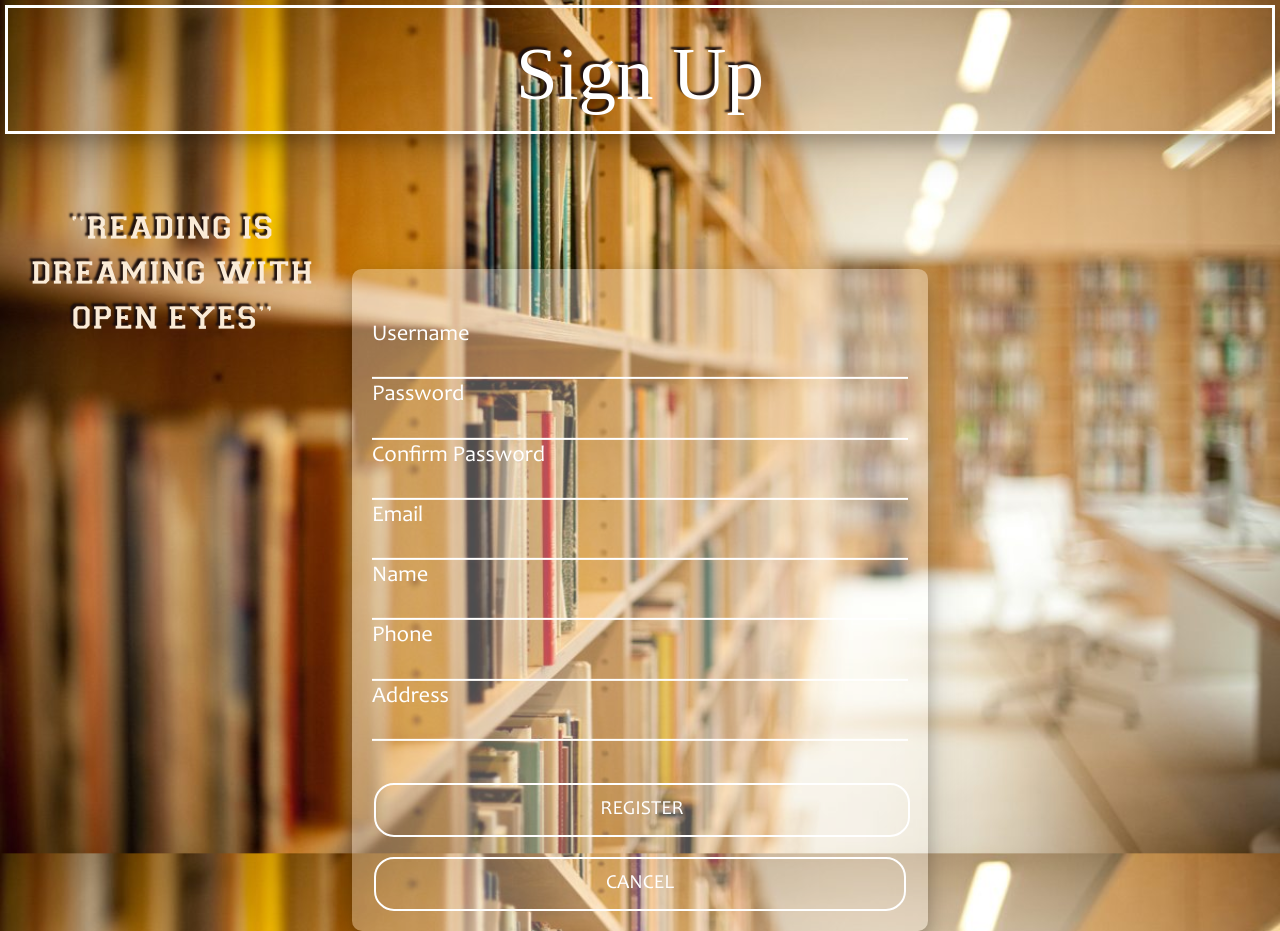
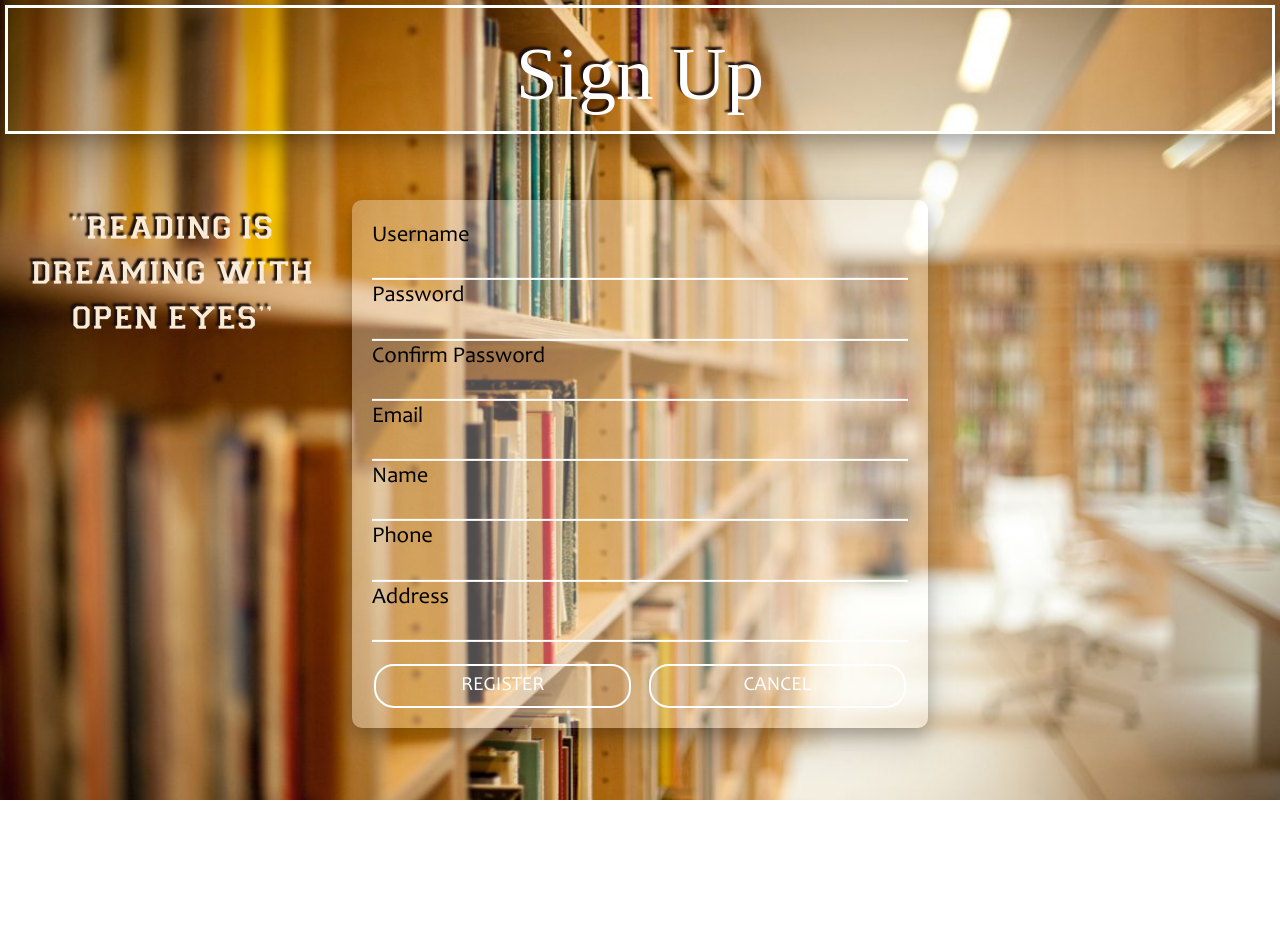
Before and after one commit to muhammaddipo/Program-Skripsi, a PHP site: page /pages/general/signup.php in a window 1280 px wide. After the commit the page ends 800 px from the top, so only its background shows below. Run offline with PHP 8.4, Linux system fonts and the light colour scheme; some web fonts are replaced.

Commit message:
updated style

```diff
--- a/pages/admin/adm.php
+++ b/pages/admin/adm.php
@@ -12,7 +12,7 @@
 		<link rel="stylesheet" href="../../lib/w3-theme-riverside.css">
 		<link rel="stylesheet" href="../../lib/font-awesome.min.css">
 		<link rel="stylesheet" href="../../lib/font-awesome.css">
-		<link rel="stylesheet" href="../../style/usrStyle.css">
+		<link rel="stylesheet" href="../../style/usrStyle1.css">
 	</head>
 	<body>
 		<div class="judul">
@@ -52,7 +52,7 @@
 				</li>
 				<li>
 				<a href="../../?statusLogin=1">
-						<i class="fa fa-car">
+						<i class="fa fa-close">
 
 						</i>
 					</a>
--- a/pages/admin/admList.php
+++ b/pages/admin/admList.php
@@ -23,7 +23,7 @@
 		<link rel="stylesheet" href="../../lib/w3-theme-riverside.css">
 		<link rel="stylesheet" href="../../lib/font-awesome.min.css">
 		<link rel="stylesheet" href="../../lib/font-awesome.css">
-		<link rel="stylesheet" href="../../style/usrStyle.css">
+		<link rel="stylesheet" href="../../style/usrStyle1.css">
 		<script type=text/javascript src="../../js/booksScript.js"></script>
 	</head>
 	<body>
@@ -63,7 +63,7 @@
 				</li>
 				<li>
 				<a href="../../?statusLogin=1">
-						<i class="fa fa-car">
+						<i class="fa fa-close">
 
 						</i>
 					</a>
--- a/pages/admin/books.php
+++ b/pages/admin/books.php
@@ -23,7 +23,7 @@
 		<link rel="stylesheet" href="../../lib/w3-theme-riverside.css">
 		<link rel="stylesheet" href="../../lib/font-awesome.min.css">
 		<link rel="stylesheet" href="../../lib/font-awesome.css">
-		<link rel="stylesheet" href="../../style/usrStyle.css">
+		<link rel="stylesheet" href="../../style/usrStyle1.css">
 		<script type=text/javascript src="../../js/booksScript.js"></script>
 	</head>
 	<body>
@@ -63,7 +63,7 @@
 				</li>
 				<li>
 				<a href="../../?statusLogin=1">
-						<i class="fa fa-car">
+						<i class="fa fa-close">
 
 						</i>
 					</a>
--- a/pages/admin/member.php
+++ b/pages/admin/member.php
@@ -23,7 +23,7 @@
 		<link rel="stylesheet" href="../../lib/w3-theme-riverside.css">
 		<link rel="stylesheet" href="../../lib/font-awesome.min.css">
 		<link rel="stylesheet" href="../../lib/font-awesome.css">
-		<link rel="stylesheet" href="../../style/usrStyle.css">
+		<link rel="stylesheet" href="../../style/usrStyle1.css">
 		<script type=text/javascript src="../../js/booksScript.js"></script>
 	</head>
 	<body>
@@ -63,7 +63,7 @@
 				</li>
 				<li>
 				<a href="../../?statusLogin=1">
-						<i class="fa fa-car">
+						<i class="fa fa-close">
 
 						</i>
 					</a>
--- a/pages/general/profile.php
+++ b/pages/general/profile.php
@@ -12,7 +12,7 @@
 		<link rel="stylesheet" href="../../lib/w3-theme-riverside.css">
 		<link rel="stylesheet" href="../../lib/font-awesome.min.css">
 		<link rel="stylesheet" href="../../lib/font-awesome.css">
-		<link rel="stylesheet" href="../../style/usrStyle.css">
+		<link rel="stylesheet" href="../../style/usrStyle1.css">
 		<script type=text/javascript src="../../js/profile.js"></script>
 	</head>
 	<body>
@@ -71,7 +71,7 @@
 				</li>
 				<li>
 				<a href="../../?statusLogin=1">
-						<i class="fa fa-car">
+						<i class="fa fa-close">
 
 						</i>
 					</a>
--- a/pages/general/signup.php
+++ b/pages/general/signup.php
@@ -11,8 +11,14 @@ session_start();
 		<!-- OPTIONAL -->
 		<link rel="stylesheet" href="../../lib/w3.css">
 		<link rel="stylesheet" href="../../lib/w3-theme-riverside.css">
-		<link rel="stylesheet" href="../../style/signUpStyle.css">
+		<link rel="stylesheet" href="../../style/signUpStyle1.css">
 		<script type="text/javascript" src="../../js/signUpScript.js"></script>
+		<style>
+			@font-face {
+    		font-family: fonts;
+    		src: url(../fonts/CollegiateInsideFLF.ttf);
+		}
+		</style>
 	</head>
 	<body>
 		<!-- CONTENT -->
@@ -47,9 +53,15 @@ session_start();
 		  */
 			if(isset($_GET['status_SignUp'])){
 				if($_GET['status_SignUp'] == 1){
-					echo " <br><br><h1 style='color : red;'> password not same!</h1>";
+					echo " <br><br><h1 style='color : white; font-family: fonts;
+					text-shadow:-3px -3px 2px rgb(27, 15, 15);background:rgba(255, 0, 0, 0.5);
+					padding: 1px; border:1px solid transparent; box-shadow: 0 8px 16px 0 rgba(0, 0, 0, 0.2), 0 12px 40px 0 rgba(0, 0, 0, 0.19);
+					border-radius: 10px;'> password not match !</h1>";
 				}else if($_GET['status_SignUp'] == 2){
-					echo " <br><br><h1 style='color : red;'> username already used!</h1>";
+					echo " <br><br><h1 style='color : white; font-family: fonts;
+					text-shadow:-3px -3px 2px rgb(27, 15, 15);background:rgba(255, 0, 0, 0.5);
+					padding: 1px; border:1px solid transparent; box-shadow: 0 8px 16px 0 rgba(0, 0, 0, 0.2), 0 12px 40px 0 rgba(0, 0, 0, 0.19);
+					border-radius: 10px;'> username already used !</h1>";
 				}
 			}
 
--- a/pages/user/book.php
+++ b/pages/user/book.php
@@ -23,7 +23,7 @@
 		<link rel="stylesheet" href="../../lib/w3-theme-riverside.css">
 		<link rel="stylesheet" href="../../lib/font-awesome.min.css">
 		<link rel="stylesheet" href="../../lib/font-awesome.css">
-		<link rel="stylesheet" href="../../style/usrStyle.css">
+		<link rel="stylesheet" href="../../style/usrStyle1.css">
 	</head>
 	<body>
 		<div class="judul">
@@ -62,7 +62,7 @@
 				</li>
 				<li>
 				<a href="../../?statusLogin=1">
-						<i class="fa fa-car">
+						<i class="fa fa-close">
 
 						</i>
 					</a>
--- a/pages/user/borrow.php
+++ b/pages/user/borrow.php
@@ -12,7 +12,7 @@
 		<link rel="stylesheet" href="../../lib/w3-theme-riverside.css">
 		<link rel="stylesheet" href="../../lib/font-awesome.min.css">
 		<link rel="stylesheet" href="../../lib/font-awesome.css">
-		<link rel="stylesheet" href="../../style/usrStyle.css">
+		<link rel="stylesheet" href="../../style/usrStyle1.css">
 	</head>
 	<body>
 		<div class="judul">
@@ -52,7 +52,7 @@
 				</li>
 				<li>
 				<a href="../../?statusLogin=1">
-						<i class="fa fa-car">
+						<i class="fa fa-close">
 
 						</i>
 					</a>
--- a/pages/user/usr.php
+++ b/pages/user/usr.php
@@ -12,7 +12,7 @@
 		<link rel="stylesheet" href="../../lib/w3-theme-riverside.css">
 		<link rel="stylesheet" href="../../lib/font-awesome.min.css">
 		<link rel="stylesheet" href="../../lib/font-awesome.css">
-		<link rel="stylesheet" href="../../style/usrStyle.css">
+		<link rel="stylesheet" href="../../style/usrStyle1.css">
 	</head>
 	<body>
 		<div class="judul">
@@ -52,7 +52,7 @@
 				</li>
 				<li>
 				<a href="../../?statusLogin=1">
-						<i class="fa fa-car">
+						<i class="fa fa-close">
 
 						</i>
 					</a>
--- a/style/LoginStyle.css
+++ b/style/LoginStyle1.css
@@ -34,7 +34,7 @@ body {
 
 .LoginBox
 {
-    width: 50vw;
+    width: 45vw;
     background:rgba(255, 255, 255, 0.301);
     top: 60vh;
     left: 50%;
--- a/style/signUpStyle.css
+++ b/style/signUpStyle1.css
@@ -87,11 +87,11 @@ body {
 .form{
     width: 45vw;
     background:rgba(255, 255, 255, 0.301);
-    top: 75vh;
+    top: 58vh;
     left: 50%;
     position: absolute;
     transform: translate(-50%,-50%);
-    padding: 50px 20px 10px 20px;
+    padding: 20px 20px 10px 20px;
     box-shadow: 0 8px 16px 0 rgba(0, 0, 0, 0.2), 0 12px 40px 0 rgba(0, 0, 0, 0.19);
     margin-bottom: 1%;
     font-family: Input;
@@ -105,19 +105,18 @@ body {
     background: transparent;
     color: white;
     font-size: 20px;
-    padding: 10px 20px 10px 20px;
+    padding: 5px 20px 5px 20px;
     border-radius: 20px;
     border: 2px solid white;
-    margin: 20px 2px 20px 2px;
-    width: 100%;
-
+    margin: 0px 2px 10px 2px;
+    width: 48%;
+    float: left;
 }
 .form input[type='submit']:hover{
     background: rgba(255, 255, 255, 0.664);
     color: rgb(112, 112, 112);
     border: 2px solid transparent;
     transition : ease 0.5s;
-
 }
 
 input[type='text'], input[type='password']{
@@ -126,7 +125,6 @@ input[type='text'], input[type='password']{
     background: transparent;
     outline: none;
     width: 100%;
-
 }
 .form a{
     display: block;
@@ -135,11 +133,13 @@ input[type='text'], input[type='password']{
     background: transparent;
     color: white;
     font-size: 20px;
-    padding: 10px 20px 10px 20px;
+    padding: 5px 20px 5px 20px;
     border-radius: 20px;
     border: 2px solid white;
-    margin: 10px 2px 10px 2px;
+    margin: 0px 2px 10px 2px;
     text-align: center;
+    width: 48%;
+    float: right;
 }
 .form a:hover{
     background: rgba(255, 255, 255, 0.664);
@@ -155,10 +155,10 @@ q{
 
 label{
     font-size : 1.5em;
-    color: white;
+    color: rgb(0, 0, 0);
 }
 
 label:hover{
-    color : rgb(112, 112, 112);
+    color : rgb(255, 255, 255);
     transition : ease-in-out 0.3s;
 }
```
Also changed, not shown: pages/general/journals.php (+4 -4 lines), pages/general/login.php (+9 -3 lines), style/usrStyle1.css (renamed from style/usrStyle.css, +9 -2 lines).
